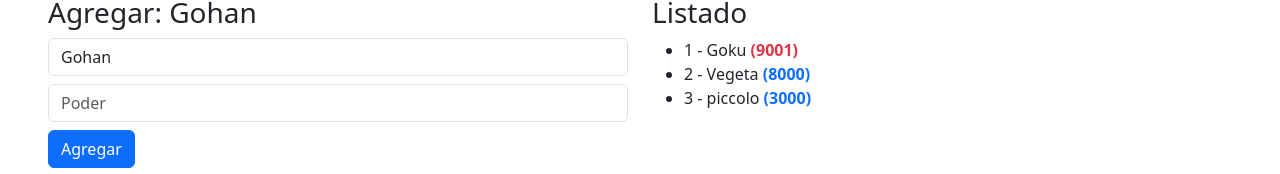
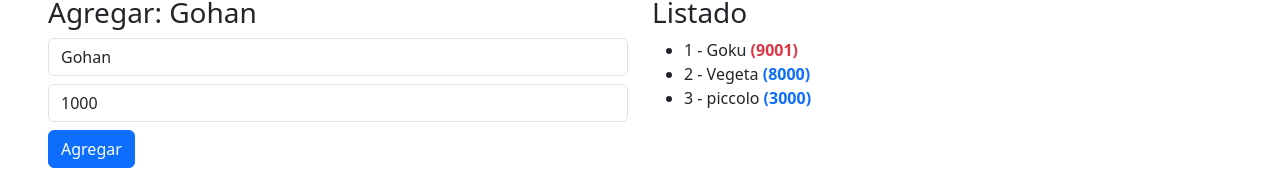
Before and after one commit to CamiloPuentes94/course_angular, an Angular app: page /drangonball in a window 1280 px wide. Shown: the part 129-303 px from the top of the page. Built offline with nearby package versions, Linux system fonts and the light colour scheme.

Commit message:
update DrangonballComponent HTML to bind character power input and handle changes

```diff
--- a/src/app/pages/drangonball/drangonball.component.html
+++ b/src/app/pages/drangonball/drangonball.component.html
@@ -9,10 +9,19 @@
       class="form-control"
       placeholder="Nombre"
       [value]="name()"
+      (change)="name.set(txtName.value)"
+      #txtName
     >
-    <input type="number" class="form-control mt-2" placeholder="Poder">
+    <input
+      type="number"
+      class="form-control mt-2"
+      placeholder="Poder"
+      [value]="power()"
+      (change)="power.set(+txtPower.value)"
+      #txtPower
+    >
 
-    <button class="btn btn-primary mt-2">Agregar</button>
+    <button (click)="addCharacter()" class="btn btn-primary mt-2" >Agregar</button>
   </div>
 
   <div class="col-12 col-sm-6">
```
